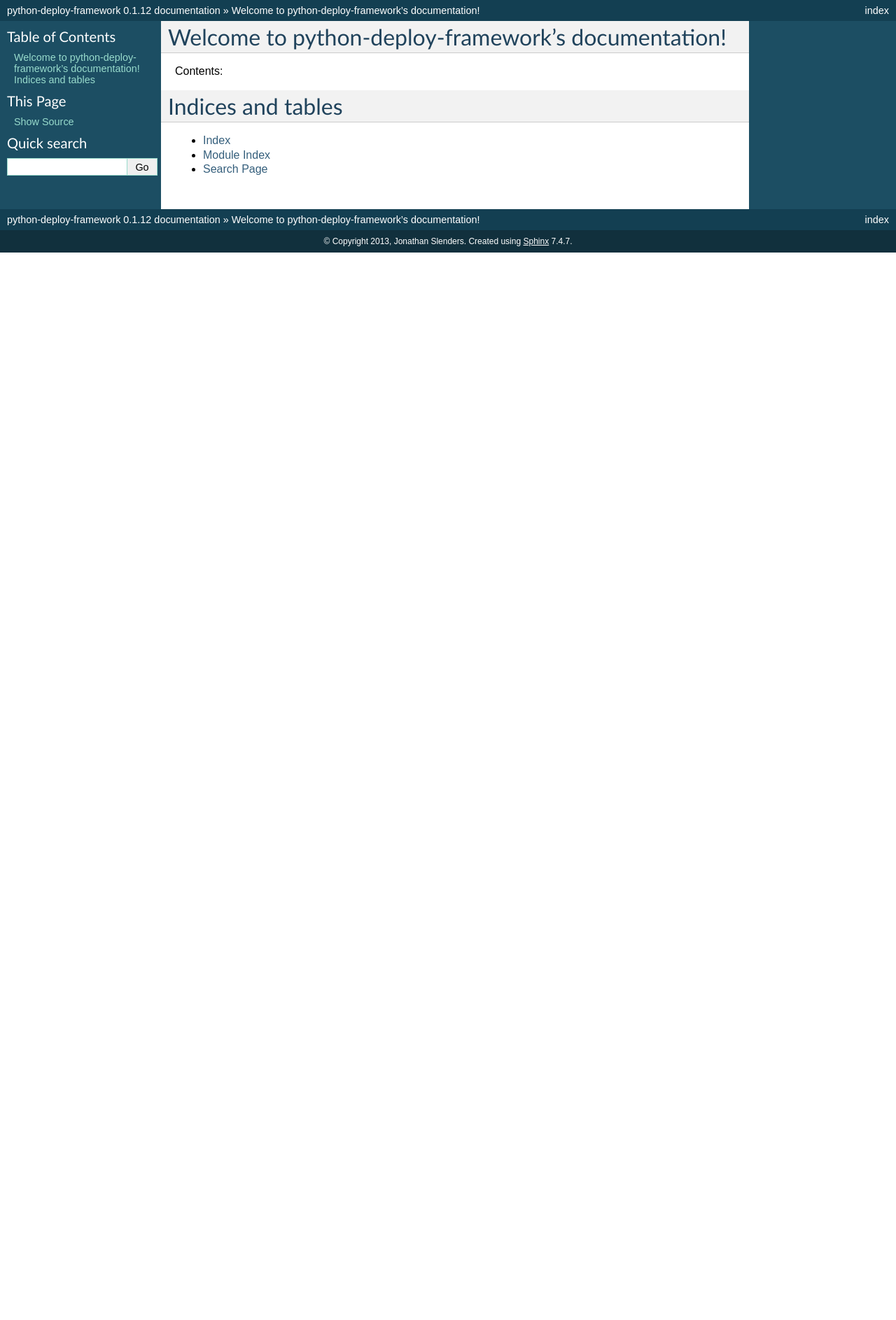
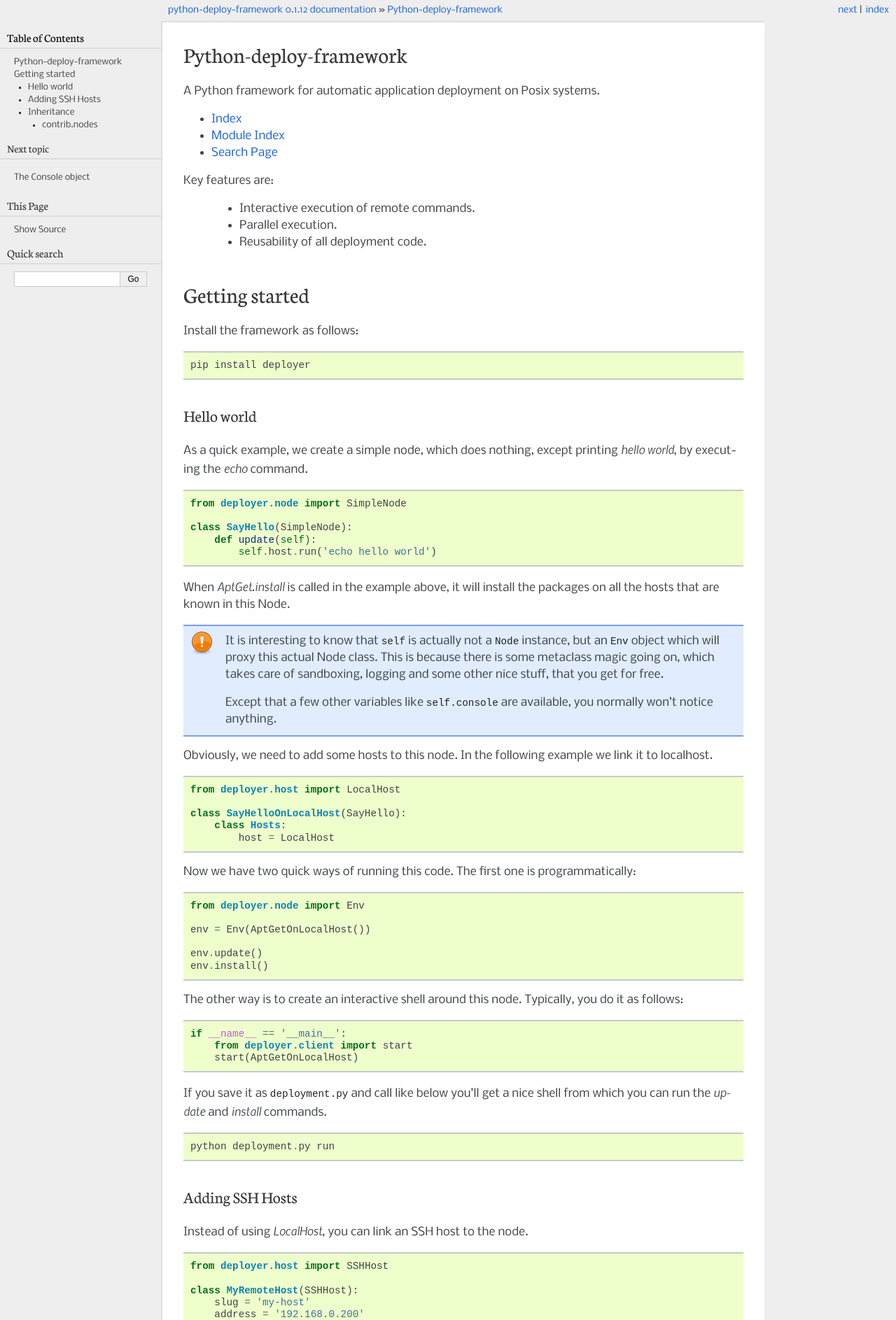
Before and after one commit to jonathanslenders/python-deployer, a Sphinx documentation site: the page built from docs/index.rst, in a window 1280 px wide. Shown: the top 1887 px of the page at 70% size. Built offline with Sphinx 7.4.7, drawn with Linux system fonts in a browser that asks for light colours; before the commit the page ends 900 px from its top, so only the background shows below that; some of the changed text lies outside the part shown.

Commit message:
More documentation.

```diff
--- a/docs/conf.py
+++ b/docs/conf.py
@@ -94,7 +94,9 @@ pygments_style = 'sphinx'
 
 # The theme to use for HTML and HTML Help pages.  See the documentation for
 # a list of builtin themes.
-html_theme = 'default'
+
+#html_theme = 'default'
+html_theme = 'pyramid'
 
 # Theme options are theme-specific and customize the look and feel of a theme
 # further.  For a list of options available for each theme, see the
--- a/docs/index.rst
+++ b/docs/index.rst
@@ -3,19 +3,152 @@
    You can adapt this file completely to your liking, but it should at least
    contain the root `toctree` directive.
 
-Welcome to python-deploy-framework's documentation!
-===================================================
+Python-deploy-framework
+=======================
 
-Contents:
-
-.. toctree::
-   :maxdepth: 2
-
-
-
-Indices and tables
-==================
+A Python framework for automatic application deployment on Posix systems.
 
 * :ref:`genindex`
 * :ref:`modindex`
 * :ref:`search`
+
+Key features are:
+
+ - Interactive execution of remote commands.
+ - Parallel execution.
+ - Reusability of all deployment code.
+
+Getting started
+===============
+
+Install the framework as follows:
+
+::
+
+    pip install deployer
+
+
+Hello world
+-----------
+
+As a quick example, we create a simple node, which does nothing, except
+printing `hello world`, by executing the `echo` command.
+
+::
+
+    from deployer.node import SimpleNode
+
+    class SayHello(SimpleNode):
+        def update(self):
+            self.host.run('echo hello world')
+
+When `AptGet.install` is called in the example above, it will install the
+packages on all the hosts that are known in this Node.
+
+.. note:: It is interesting to know that ``self`` is actually not a ``Node`` instance,
+      but an ``Env`` object which will proxy this actual Node class. This is
+      because there is some metaclass magic going on, which takes care of sandboxing,
+      logging and some other nice stuff, that you get for free.
+
+      Except that a few other variables like ``self.console`` are available,
+      you normally won't notice anything.
+
+Obviously, we need to add some hosts to this node. In the following example we
+link it to localhost.
+
+::
+
+    from deployer.host import LocalHost
+
+    class SayHelloOnLocalHost(SayHello):
+        class Hosts:
+            host = LocalHost
+
+Now we have two quick ways of running this code. The first one is programmatically:
+
+::
+
+    from deployer.node import Env
+
+    env = Env(AptGetOnLocalHost())
+
+    env.update()
+    env.install()
+
+The other way is to create an interactive shell around this node. Typically,
+you do it as follows:
+
+::
+
+    if __name__ == '__main__':
+        from deployer.client import start
+        start(AptGetOnLocalHost)
+
+If you save it as ``deployment.py`` and call like below you'll get a nice shell
+from which you can run the `update` and `install` commands.
+
+::
+
+    python deployment.py run
+
+
+Adding SSH Hosts
+----------------
+
+Instead of using `LocalHost`, you can link an SSH host to the node.
+
+::
+
+    from deployer.host import SSHHost
+
+    class MyRemoteHost(SSHHost):
+        slug = 'my-host'
+        address = '192.168.0.200'
+        username = 'john'
+        password = '...'
+
+    class MyNode(SimpleNode):
+        class Hosts:
+            host = MyRemoteHost
+
+
+Inheritance
+-----------
+
+A node is meant to be reusable. It is encouraged to inherit from such a node
+class and overwrite properties or class members.
+
+contrib.nodes
+*************
+
+The deployer framework is delivered with a `contrib.nodes` directory which
+contains nodes that should be generic enough to be usable by a lot of people.
+Even if you can't use them in your case, they may be good examples of how to do
+certain things. So don't be afraid to look at the source code, you can learn some
+good practices there. Take these and inherit as you want to, or start from
+scratch if you prefer that way.
+
+Some recommended contrib nodes:
+
+ - `deployer.contrib.nodes.config.Config`
+
+   This a the base class that we are using for every configuration file. It is
+   very useful for when you are automatically generating server configurations
+   according to specific deployment configurations. Without any efford, this
+   class will allow you to do diff's between your new, generated config, and
+   the config that's currently on the server side.
+
+
+.. toctree::
+   :maxdepth: 3
+
+   pages/console
+   pages/exceptions
+   pages/host_container
+   pages/inspection
+   pages/node
+   pages/pseudo_terminal
+   pages/query
+   pages/utils
+
+   pages/about
--- /dev/null
+++ b/docs/pages/console.rst
@@ -0,0 +1,5 @@
+The Console object
+==================
+
+.. automodule:: deployer.console
+    :members:
--- /dev/null
+++ b/docs/pages/exceptions.rst
@@ -0,0 +1,5 @@
+Exceptions
+==========
+
+.. automodule:: deployer.exceptions
+    :members:
--- /dev/null
+++ b/docs/pages/host_container.rst
@@ -0,0 +1,5 @@
+host_container
+==============
+
+.. automodule:: deployer.host_container
+    :members:
--- /dev/null
+++ b/docs/pages/inspection.rst
@@ -0,0 +1,5 @@
+Inspection
+==========
+
+.. automodule:: deployer.inspection
+    :members:
--- /dev/null
+++ b/docs/pages/node.rst
@@ -0,0 +1,5 @@
+The node object
+===============
+
+.. automodule:: deployer.node
+    :members:
--- /dev/null
+++ b/docs/pages/pseudo_terminal.rst
@@ -0,0 +1,5 @@
+The pty object
+==============
+
+.. automodule:: deployer.pseudo_terminal
+    :members:
--- /dev/null
+++ b/docs/pages/query.rst
@@ -0,0 +1,5 @@
+The query object
+================
+
+.. automodule:: deployer.query
+    :members: Query
--- /dev/null
+++ b/docs/pages/utils.rst
@@ -0,0 +1,5 @@
+Utils
+=====
+
+.. automodule:: deployer.utils
+    :members:
```
Also changed, not shown: docs/pages/about.rst (added, +16 -0 lines).
